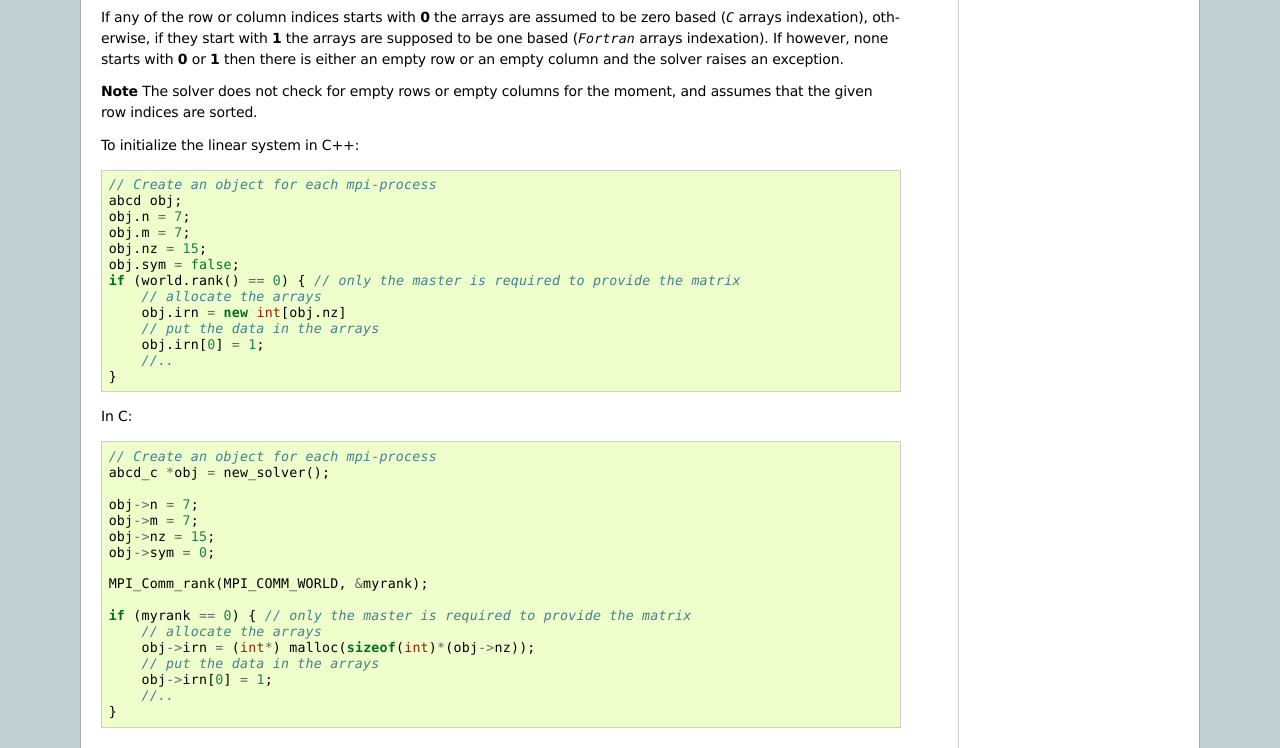
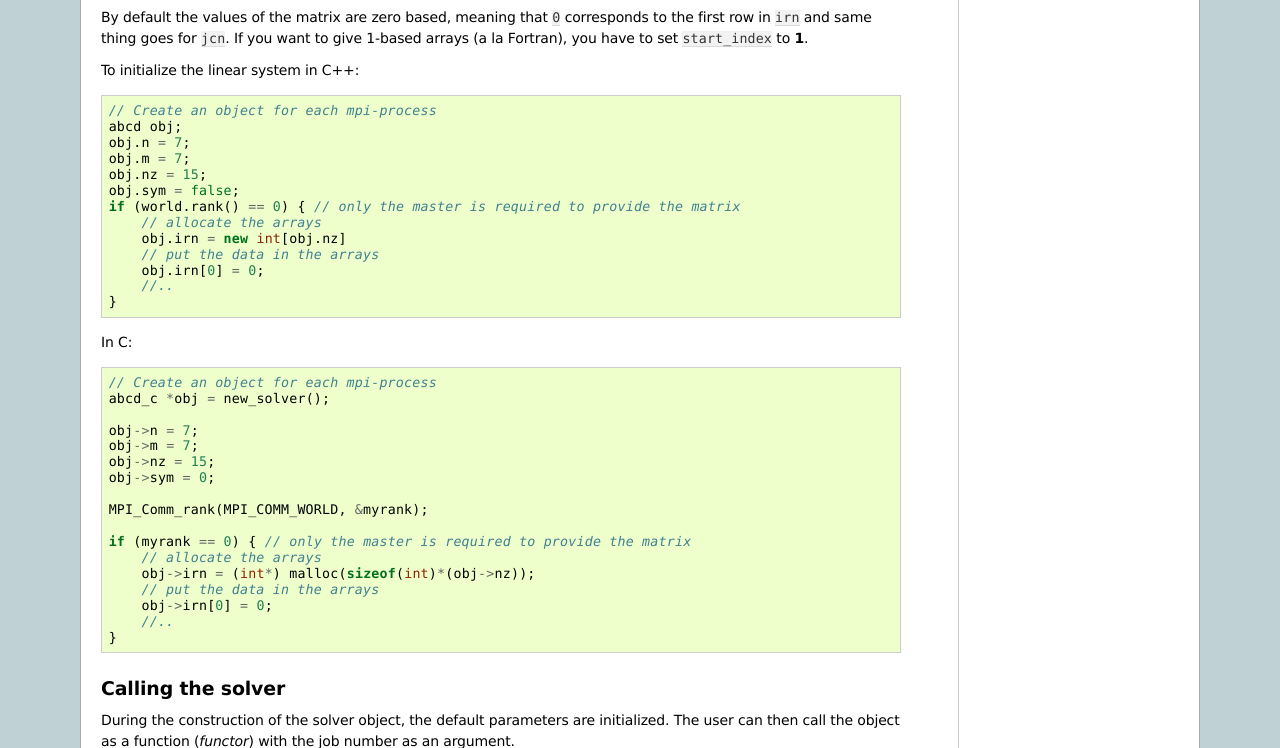
Before and after one commit to NLAFET/block_cimmino, a Sphinx documentation site: the page built from doc/source/usage_cpp.rst, in a window 1280 px wide and 1400 px high, cut to the strip 652-1400 px from the top of the window. Built offline with Sphinx 7.4.7, drawn with Linux system fonts in a browser that asks for light colours.

Commit message:
added start_index support

```diff
--- a/doc/source/usage_cpp.rst
+++ b/doc/source/usage_cpp.rst
@@ -35,16 +35,12 @@ The current version of the ABCD Solver accepts only real, centralized, linear sy
 
 .. doxygenclass:: abcd
     :project: abcd
-    :members: m, n, nz, sym, irn, jcn, val, rhs, nrhs
+    :members: m, n, nz, sym, irn, jcn, start_index, val, rhs, nrhs
 
 
-If any of the row or column indices starts with **0** the arrays
-are assumed to be zero based (`C` arrays indexation), otherwise, if
-they start with **1** the arrays are supposed to be one based (`Fortran`
-arrays indexation). If however, none starts with **0** or **1** then there
-is either an empty row or an empty column and the solver raises an exception.
-
-**Note** The solver does not check for empty rows or empty columns for the moment, and assumes that the given row indices are sorted.
+By default the values of the matrix are zero based, meaning that ``0``
+corresponds to the first row in ``irn`` and same thing goes for
+``jcn``. If you want to give 1-based arrays (a la Fortran), you have to set ``start_index`` to **1**.
 
 To initialize the linear system in C++:
 
@@ -60,7 +56,7 @@ To initialize the linear system in C++:
         // allocate the arrays
         obj.irn = new int[obj.nz]
         // put the data in the arrays
-        obj.irn[0] = 1;
+        obj.irn[0] = 0;
         //..
     }
 
@@ -82,7 +78,7 @@ In C:
         // allocate the arrays
         obj->irn = (int*) malloc(sizeof(int)*(obj->nz));
         // put the data in the arrays
-        obj->irn[0] = 1;
+        obj->irn[0] = 0;
         //..
     }
 
```
Also changed, not shown: 7 other files.
